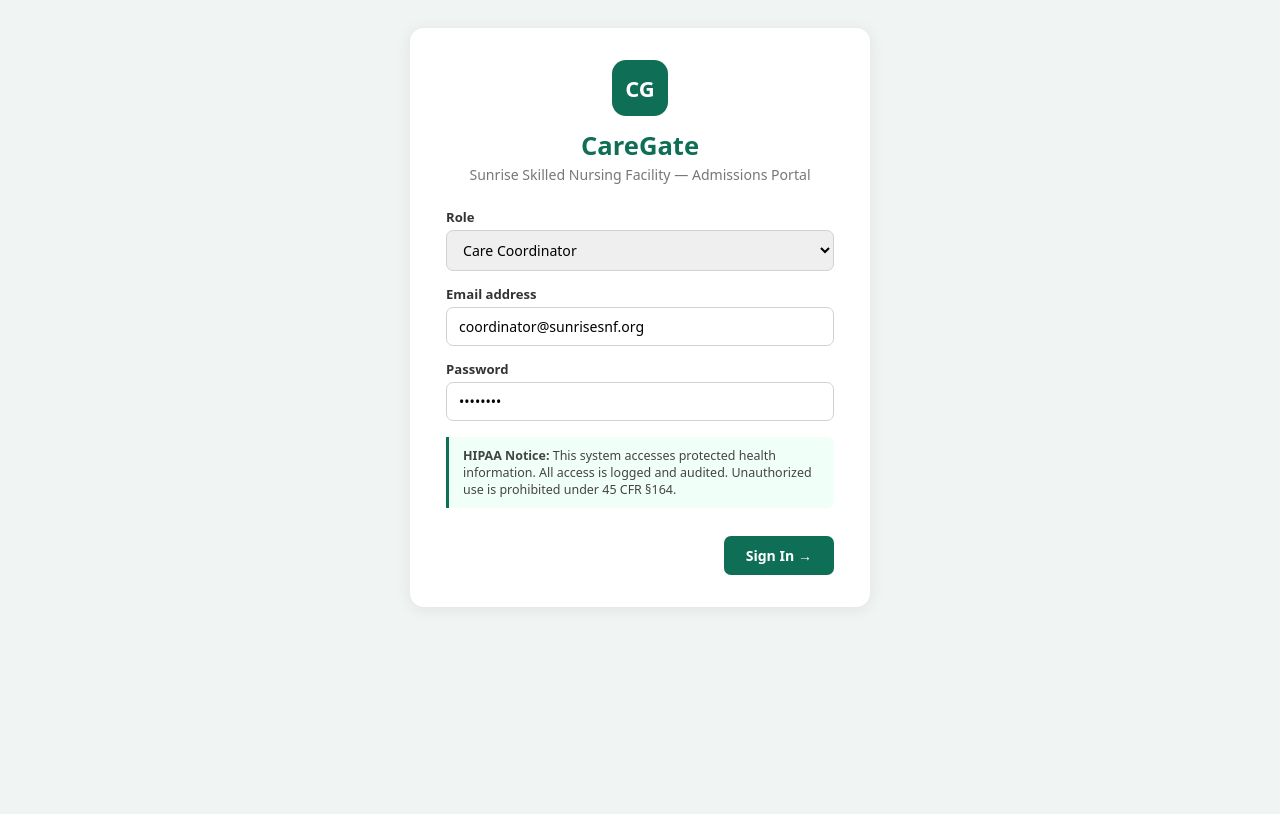
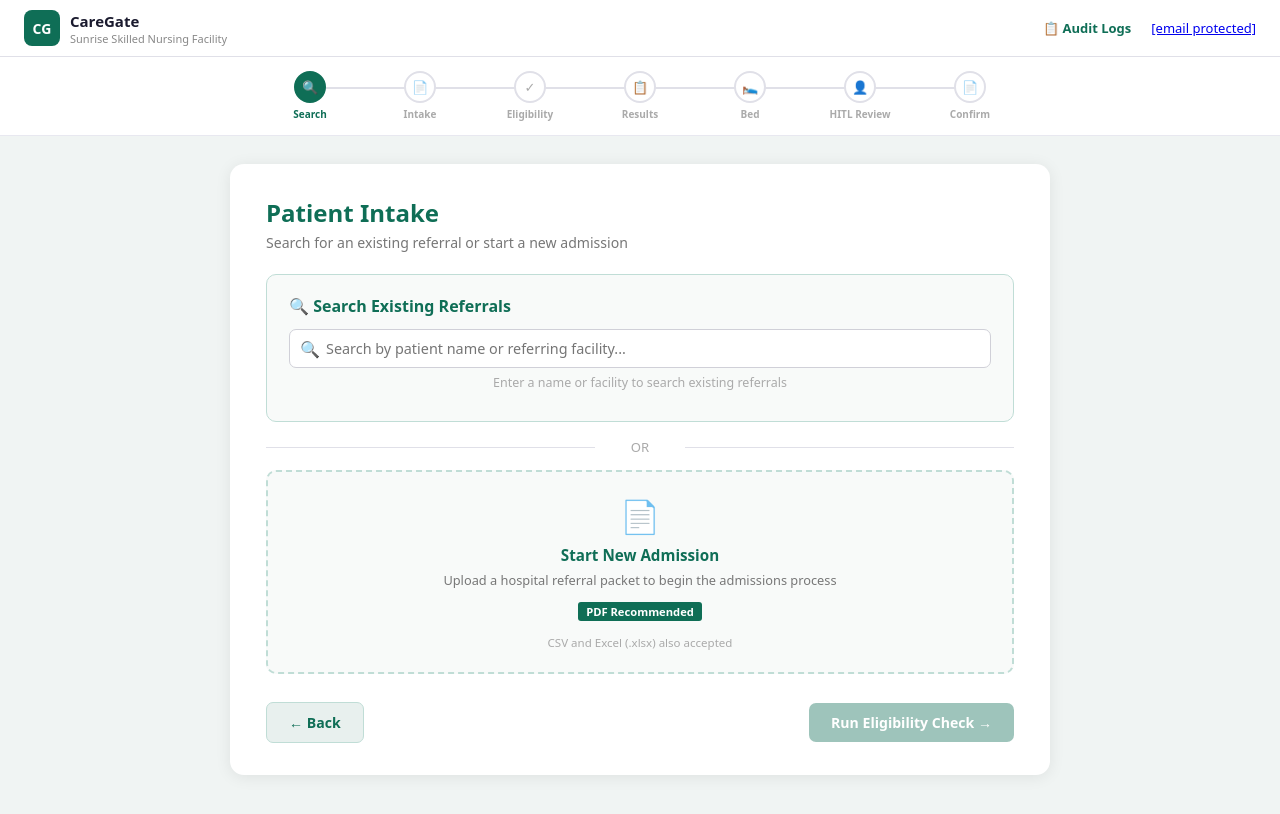
Before and after one commit to sikirako26/caregate-prototype, a plain HTML site: page index.html in a window 1280 px wide. Both pictures are taken after a click on the button "Sign In →". Drawn offline with Linux system fonts and the light colour scheme.

Commit message:
Add files via upload

```diff
--- a/index.html
+++ b/index.html
@@ -269,14 +269,28 @@ input:focus,select:focus{border-color:#0F6E56}
   <label>Role</label>
   <select><option>Care Coordinator</option><option>Admissions Nurse</option><option>Physician Liaison</option><option>Administrator</option></select>
   <label>Email address</label>
-  <input type="email" value="coordinator@sunrisesnf.org">
+  <input type="text" autocomplete="off" value="coordinator@sunrisesnf.org">
   <label>Password</label>
-  <input type="password" value="••••••••">
+  <input type="text" autocomplete="off" style="-webkit-text-security:disc" value="••••••••">
   <div class="hipaa" style="margin-top:16px">
     <strong>HIPAA Notice:</strong> This system accesses protected health information. All access is logged and audited. Unauthorized use is prohibited under 45 CFR §164.
   </div>
-  <div class="nav"><span></span><button class="btn btn-primary" id="btnSignIn">Sign In →</button></div>
+  <div class="nav"><span></span><button type="button" class="btn btn-primary" id="btnSignIn">Sign In →</button></div>
 </div>
+<script>
+  document.getElementById('btnSignIn').addEventListener('click', function(){
+    document.querySelectorAll('.card').forEach(function(c){ c.style.display='none'; });
+    var s2 = document.getElementById('s2');
+    s2.style.display = 'block';
+    s2.style.maxWidth = '820px';
+    s2.style.width = '100%';
+    document.getElementById('topbar').style.display = 'flex';
+    document.getElementById('stepper').style.display = 'flex';
+    var steps = document.querySelectorAll('.step-item');
+    steps.forEach(function(s,i){ s.className = i===0 ? 'step-item active' : 'step-item'; });
+    window.scrollTo(0,0);
+  });
+</script>
 
 <!-- ══ S2: Intake — Search + Upload ══ -->
 <div class="card" id="s2" style="display:none">
@@ -937,7 +951,7 @@ document.addEventListener('DOMContentLoaded', function(){
   wire('btnViewResults', ()=>window.go(4));
   wire('btnS3Back',      ()=>window.go(2));
   wire('btnS4Back',      ()=>window.go(3));
-  wire('btnAssignBed',   ()=>window.go(6));
+  wire('btnAssignBed',   ()=>window.go(5));
   wire('room218',        ()=>window.selectRoom('B-218'));
   wire('roomW105',       ()=>window.selectRoom('W-105'));
   wire('roomE301',       ()=>window.selectRoom('E-301'));
```
